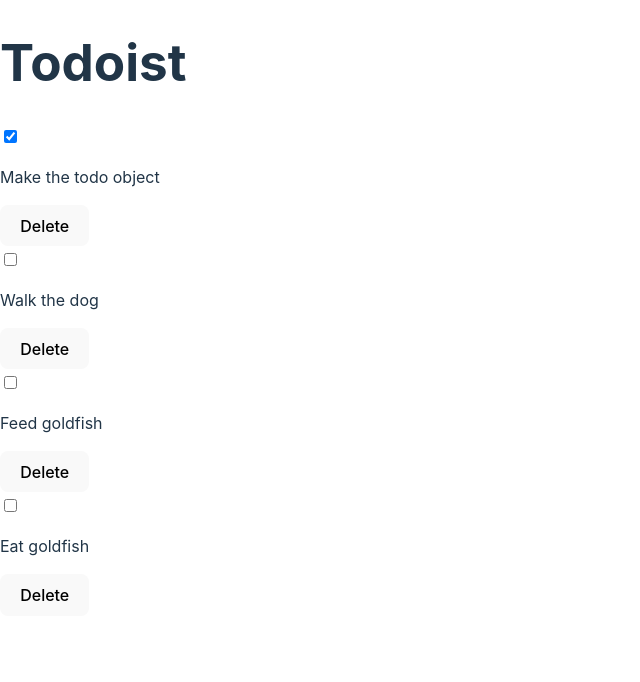
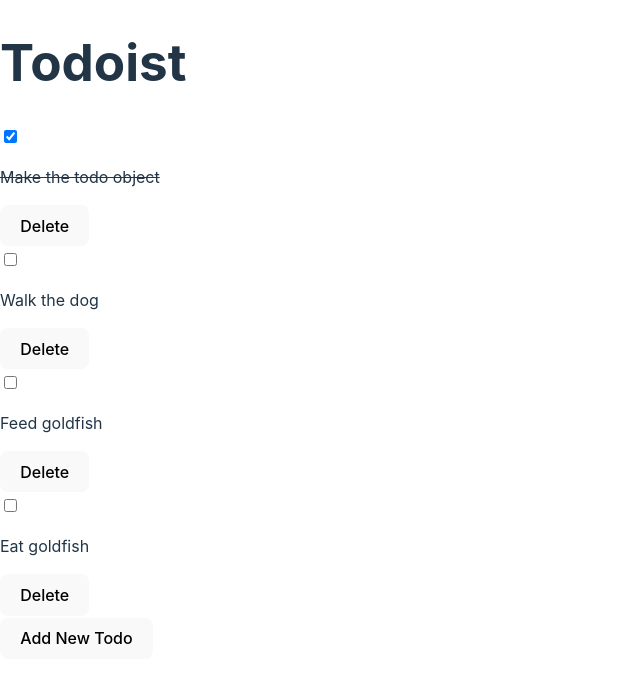
Before and after one commit to ZachWitzig/todoist, a React (Vite) app: page / in a window 1280 px wide. Shown: the top 682 px of the page, without its empty margins (0-640 px from the left). Built offline with nearby package versions, Linux system fonts and the light colour scheme.

Commit message:
made the thing

```diff
--- a/src/App.tsx
+++ b/src/App.tsx
@@ -36,7 +36,7 @@
 function App() {
   const [todoListItems, setTodoListItems] = useState<TodoItemType[]>(DEFAULT_TODO_LIST.todos);
 
-  const handleTodoItemChecked = (index: number, newCheckedState: boolean) => {
+  function handleTodoItemChecked(index: number, newCheckedState: boolean) {
     const todoListItem = todoListItems[index];
 
     todoListItem.isDone = newCheckedState;
@@ -44,6 +44,28 @@
     todoListItems[index] = todoListItem;
 
     setTodoListItems([...todoListItems]);
+
+  }
+
+  function handleTodoItemDelete(index: number) {
+    todoListItems.splice(index, 1);
+    setTodoListItems([...todoListItems]);
+  }
+
+  function handleTodoItemAdd() {
+    const todoListItemName = prompt("Enter a todo!")
+
+    if (todoListItemName == null || todoListItemName == "") {
+      return
+    }
+
+    todoListItems.push(
+      {
+        name: todoListItemName,
+        isDone: false
+      },
+    )
+    setTodoListItems([...todoListItems])
   }
 
   return (
@@ -53,9 +75,16 @@
       </header>
       <section>
         {
-          todoListItems.map((todoListItem, index) => <TodoItem key={index} index={index} item={todoListItem} handleTodoItemChecked={handleTodoItemChecked} />)
-        }
+          todoListItems.map((todoListItem, index) =>
+            <TodoItem
+              key={index}
+              index={index}
+              item={todoListItem}
+              onTodoItemChecked={handleTodoItemChecked}
+              onDeleteClick={handleTodoItemDelete}/>
+        )}
       </section>
+      <button onClick={handleTodoItemAdd}>Add New Todo</button>
     </div>
   )
 }
--- a/src/components/TodoItem.tsx
+++ b/src/components/TodoItem.tsx
@@ -1,23 +1,35 @@
-import { ChangeEvent } from "react";
+import { ChangeEvent, MouseEvent } from "react";
 import { TodoItemType } from "../App";
 
 type TodoItemProps = {
     index: number;
     item: TodoItemType;
-    handleTodoItemChecked: (index: number, newCheckedState: boolean) => void;
+    onTodoItemChecked: (index: number, newCheckedState: boolean) => void;
+    onDeleteClick: (index: number) => void;
 }
 
-export function TodoItem({ index, item, handleTodoItemChecked }: TodoItemProps) {
+export function TodoItem({ index, item, onTodoItemChecked, onDeleteClick }: TodoItemProps) {
     const { isDone, name } = item;
 
     const handleOnChange = (event: ChangeEvent<HTMLInputElement>) => {
       const newCheckedState = event.target.checked;
 
-      handleTodoItemChecked(index, newCheckedState);
+      onTodoItemChecked(index, newCheckedState);
     };
 
-    const handleDeleteClick = () => {
-      // TODO: build me!
+    function handleDeleteClick() {
+      onDeleteClick(index);
+    }
+
+    if (isDone){
+      return (
+        <div style={{
+          marginBottom: `2px`
+        }}>
+          <input type="checkbox" checked={isDone} onChange={handleOnChange}/>
+          <p><s>{name}</s></p>
+          <button onClick={handleDeleteClick}>Delete</button>
+        </div>)
     }
 
     return (
@@ -29,4 +41,4 @@
         <button onClick={handleDeleteClick}>Delete</button>
       </div>
     );
-  }
+    }
```
